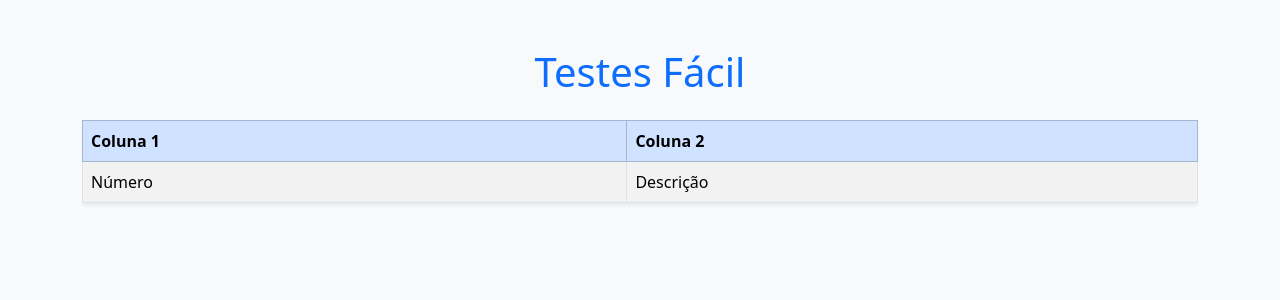
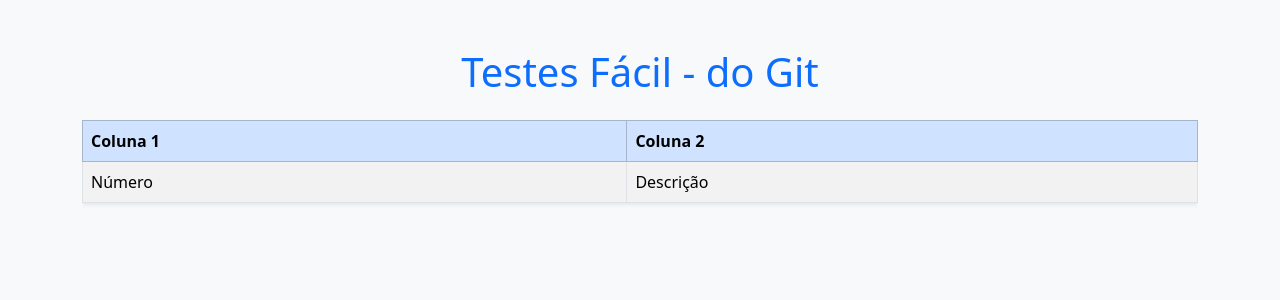
Before and after one commit to ronaldocostaufg/PJe-R, a Django app: page / in a window 1280 px wide. Shown: the top 300 px of the page. Run offline with Django 3.2, Linux system fonts and the light colour scheme.

Commit message:
Update index.html

```diff
--- a/testes/app1/templates/index.html
+++ b/testes/app1/templates/index.html
@@ -8,7 +8,7 @@
 </head>
 <body class="bg-light">
     <div class="container mt-5">
-        <h1 class="text-center text-primary mb-4">Testes Fácil</h1>
+        <h1 class="text-center text-primary mb-4">Testes Fácil - do Git</h1>
 
         <div class="table-responsive">
             <table class="table table-striped table-bordered table-hover align-middle shadow-sm">
```
